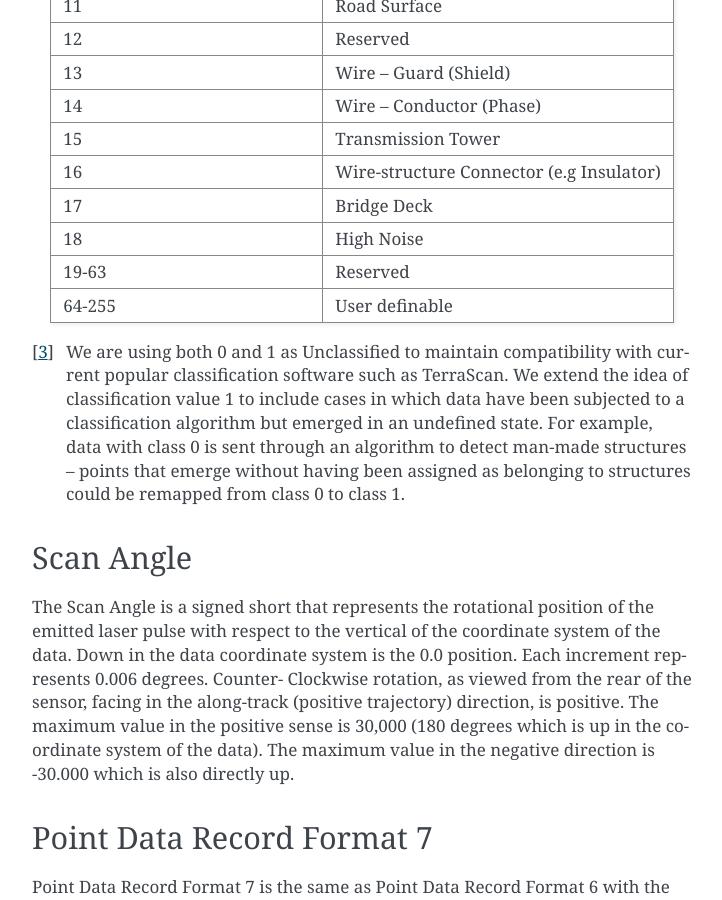
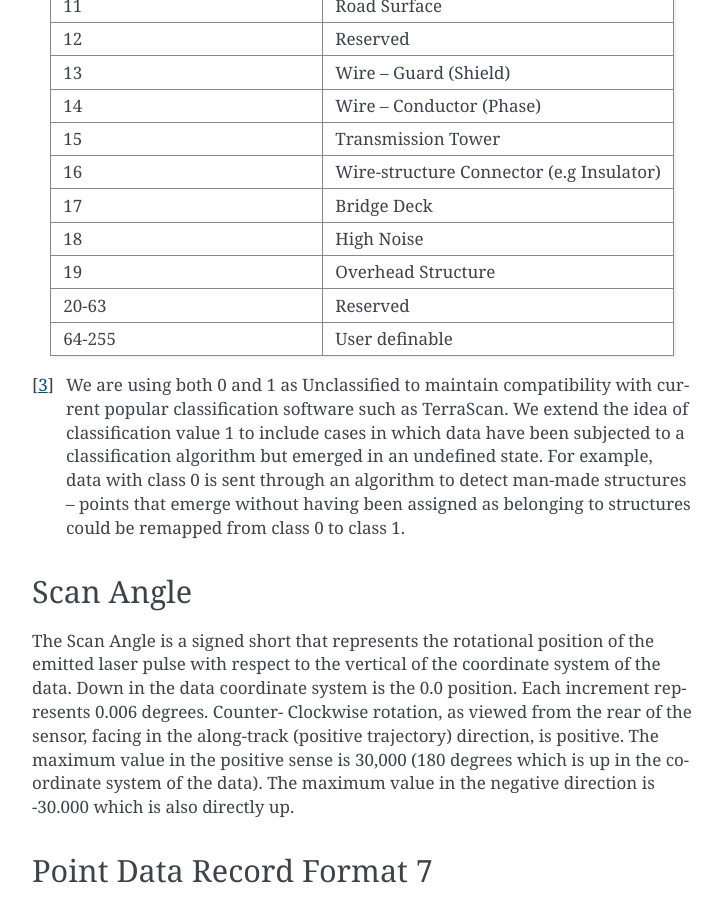
Before and after one commit to ASPRSorg/LAS, a Sphinx documentation site: the page built from source/point.txt, in a window 1280 px wide and 900 px high, scrolled down 14322 px. Shown: the whole window, without its empty margins (388-1110 px from the left). Built offline with Sphinx 7.4.7, drawn with Linux system fonts in a browser that asks for light colours.

Commit message:
Reserved Class 19 as Overhead Structure in PDRFs 6-10. Closes #26.

```diff
--- a/source/point.txt
+++ b/source/point.txt
@@ -766,7 +766,9 @@ Classification must adhere to the following standard:
     +-----------------------------------+-----------------------------------------------+
     | 18                                | High Noise                                    |
     +-----------------------------------+-----------------------------------------------+
-    | 19-63                             | Reserved                                      |
+    | 19                                | Overhead Structure                            |
+    +-----------------------------------+-----------------------------------------------+
+    | 20-63                             | Reserved                                      |
     +-----------------------------------+-----------------------------------------------+
     | 64-255                            | User definable                                |
     +-----------------------------------+-----------------------------------------------+
```
